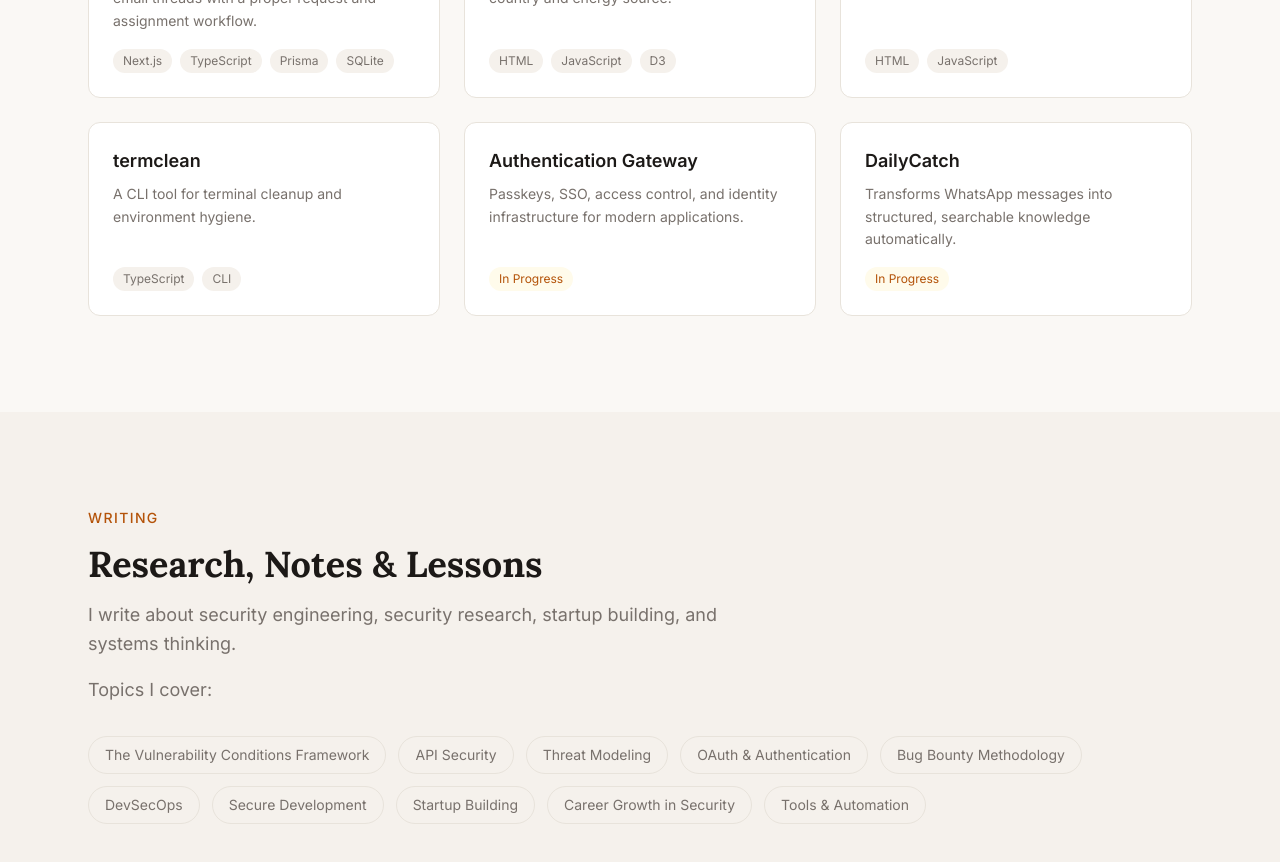
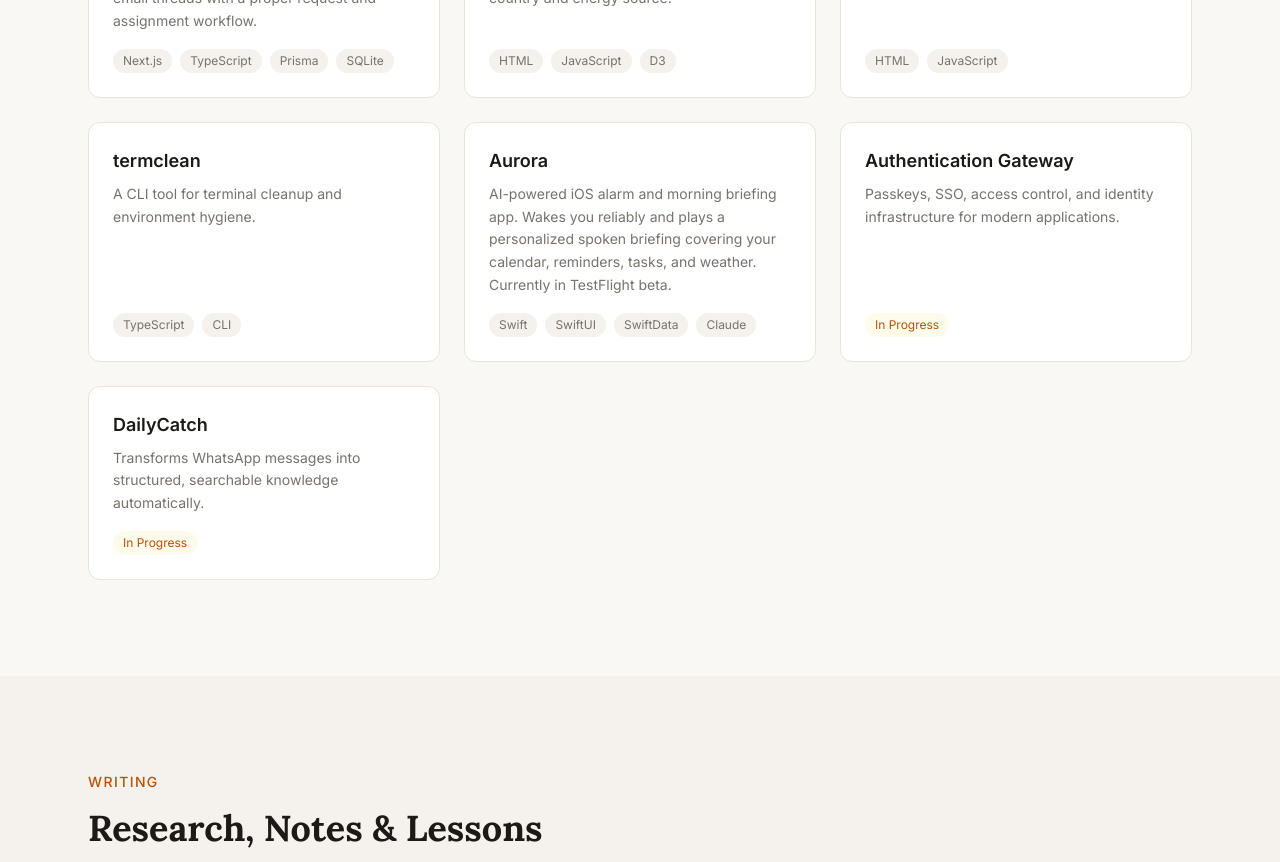
Before and after one commit to zikk090/ezinnekalu.com, a Next.js app: page / in a window 1280 px wide. Shown: the part 4600-5462 px from the top of the page. Built offline with nearby package versions, Linux system fonts and the light colour scheme.

Commit message:
Add Aurora to Selected Projects section
Placeholder href until the App Store listing goes live post-review.

```diff
--- a/components/projects.tsx
+++ b/components/projects.tsx
@@ -35,6 +35,14 @@
     description: "A CLI tool for terminal cleanup and environment hygiene.",
     tags: ["TypeScript", "CLI"],
     href: "https://github.com/zikk090/termclean",
+  },
+  {
+    title: "Aurora",
+    description:
+      "AI-powered iOS alarm and morning briefing app. Wakes you reliably and plays a personalized spoken briefing covering your calendar, reminders, tasks, and weather. Currently in TestFlight beta.",
+    tags: ["Swift", "SwiftUI", "SwiftData", "Claude"],
+    // TODO: swap in the real App Store URL once Aurora is approved and public
+    href: "#",
   },
   {
     title: "Authentication Gateway",
```
